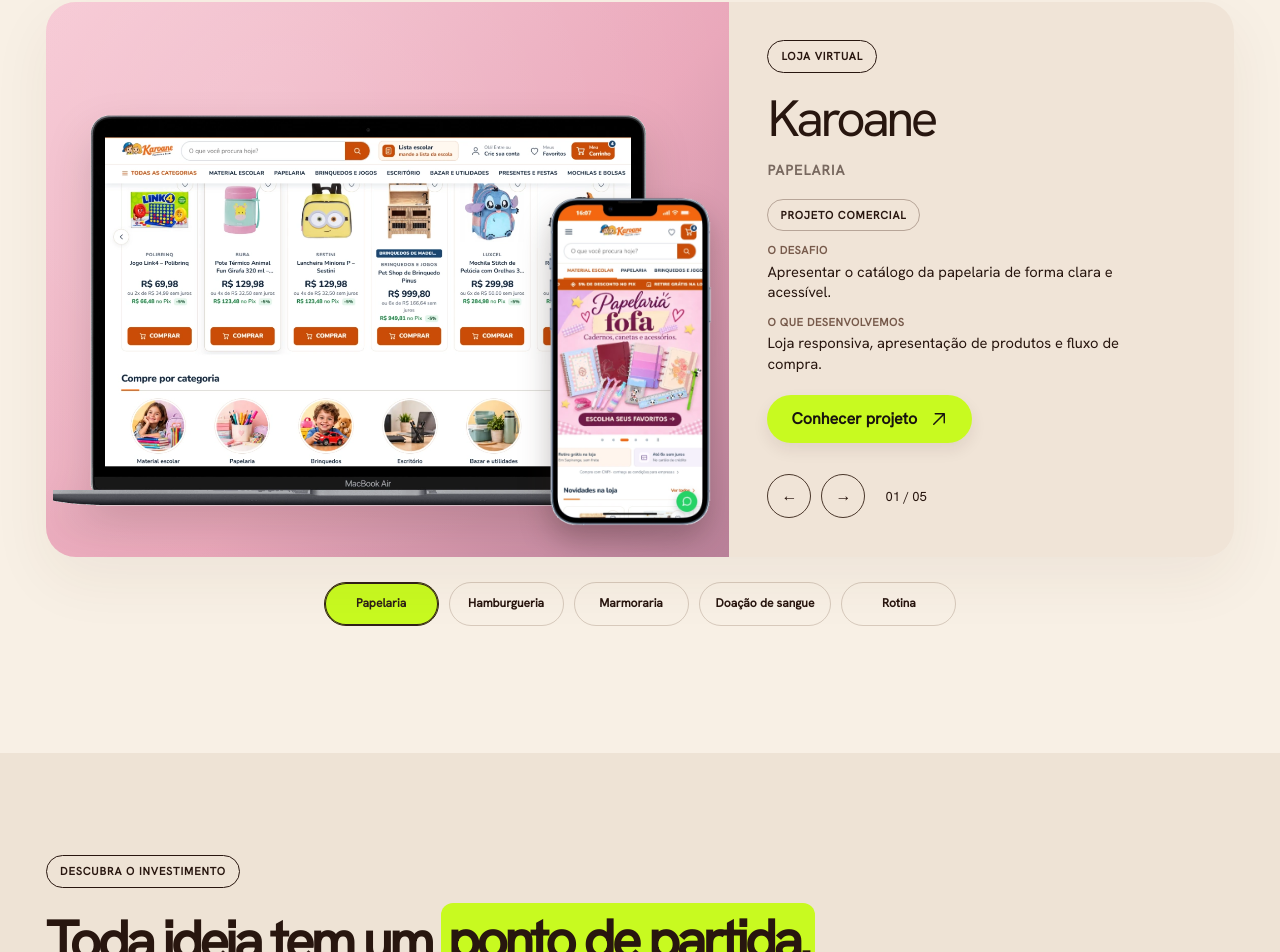
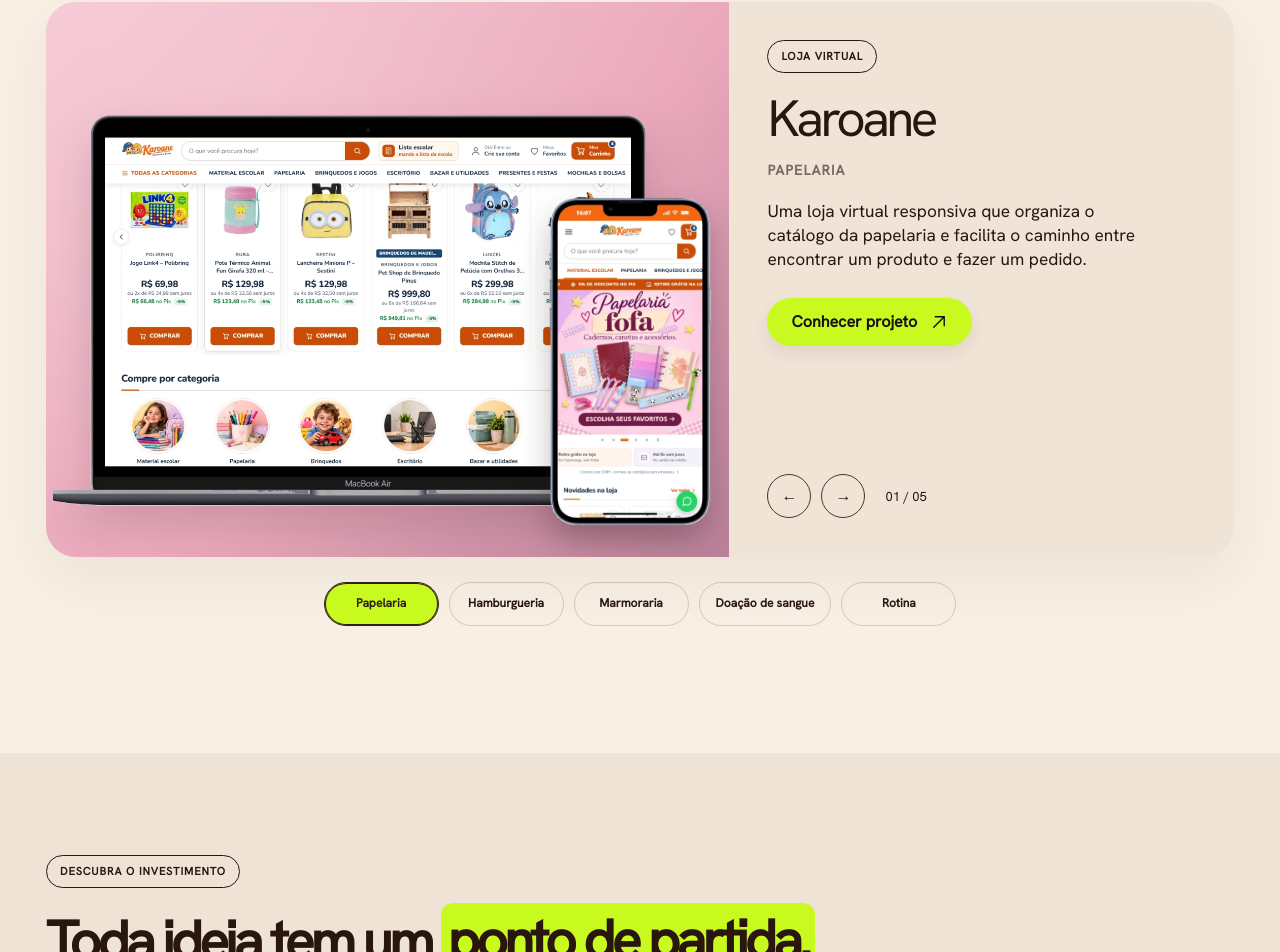
Before and after one commit to palomagl/unica, a React (Vite) app: page / in a window 1280 px wide. Shown: the part 3773-4725 px from the top of the page. Built offline with nearby package versions, Linux system fonts and the light colour scheme.

Commit message:
fix: simplificar textos do portfólio e remover classificações

```diff
--- a/src/App.tsx
+++ b/src/App.tsx
@@ -38,39 +38,34 @@ const palettes = [
 const projects = [
   {
     name: 'Papelaria', brand: 'Karoane', kind: 'Loja virtual',
-    outcome: 'Produtos organizados numa loja fácil de explorar, escolher e comprar.',
-    relationship: 'Projeto comercial', goal: 'Apresentar o catálogo da papelaria de forma clara e acessível.', built: 'Loja responsiva, apresentação de produtos e fluxo de compra.',
+    outcome: 'Uma loja virtual responsiva que organiza o catálogo da papelaria e facilita o caminho entre encontrar um produto e fazer um pedido.',
     visual: 'karoane', url: 'https://karoane.vercel.app/',
     cover: '/cover-karoane.svg',
     bg: 'linear-gradient(135deg,#eab3bc,#8a4b69)',
   },
   {
     name: 'Hamburgueria', brand: 'Bruto', kind: 'Site e pedidos online',
-    outcome: 'Uma experiência que valoriza o cardápio e facilita o caminho entre escolher e pedir.',
-    relationship: 'Projeto de portfólio', goal: 'Facilitar o caminho entre conhecer o cardápio e fazer um pedido.', built: 'Experiência digital para apresentar o cardápio e direcionar pedidos.',
+    outcome: 'Um site que apresenta o cardápio com personalidade e facilita o caminho entre escolher um produto e fazer um pedido.',
     visual: 'bruto', url: 'https://borapedir-delivery.vercel.app/bruto',
     cover: '/cover-bruto.svg',
     bg: 'linear-gradient(135deg,#8d492d,#3e261d)',
   },
   {
     name: 'Marmoraria', brand: 'Vértice Mármores', kind: 'Sistema e experiência digital',
-    outcome: 'Simulação de peças em 3D, personalização de materiais e organização de orçamentos.',
-    relationship: 'Projeto de portfólio', goal: 'Ajudar na apresentação das opções e na preparação de orçamentos.', built: 'Visualização de peças em 3D, seleção de materiais e organização de orçamentos.',
+    outcome: 'Uma experiência digital com visualização de peças em 3D, seleção de materiais e organização de orçamentos.',
     visual: 'vertice', url: 'https://vertice-marmores.vercel.app/',
     cover: '/cover-vertice.svg',
     bg: 'linear-gradient(135deg,#8c8579,#403b35)',
   },
   {
     name: 'Doação de sangue', brand: 'DOE+ RS', kind: 'Aplicação de impacto social',
-    outcome: 'Uma experiência digital para apoiar e incentivar a doação de sangue no Rio Grande do Sul.',
-    relationship: 'Projeto autoral', goal: 'Tornar informações sobre doação de sangue mais acessíveis.', built: 'Aplicação com informações para doadores e consulta de hemocentros.',
+    outcome: 'Uma aplicação que reúne informações para doadores e permite consultar hemocentros no Rio Grande do Sul.',
     visual: 'doe', url: 'https://doe-mais-rs.vercel.app/',
     bg: 'linear-gradient(135deg,#e65c5c,#71252d)',
   },
   {
     name: 'Rotina', brand: 'Minha Rotina', kind: 'Plataforma de organização pessoal',
-    outcome: 'Finanças, tarefas e hábitos organizados em uma experiência simples para o dia a dia.',
-    relationship: 'Projeto autoral', goal: 'Reunir a organização pessoal num só espaço.', built: 'Experiência de acompanhamento de tarefas, finanças e hábitos.',
+    outcome: 'Uma plataforma para reunir tarefas, finanças e hábitos e deixar a organização do dia a dia mais simples.',
     visual: 'rotina', url: '',
     cover: '/screens/rotina-desktop-alpha.svg',
     bg: 'linear-gradient(135deg,#dff4ee,#accdc5)',
@@ -362,9 +357,7 @@ export default function App() {
             <div className="u-project-copy" key={p.name}>
               <span className="u-kicker">{p.kind}</span>
               <h3>{p.brand}</h3><p className="u-project-brand">{p.name}</p>
-              <span className="u-project-nature">{p.relationship}</span>
-              <p className="u-project-problem"><strong>O desafio</strong>{p.goal}</p>
-              <p className="u-project-delivery"><strong>O que desenvolvemos</strong>{p.built}</p>
+              <p className="u-project-description">{p.outcome}</p>
               {p.url ? <a href={p.url} target="_blank" rel="noopener noreferrer" className="u-pill">Conhecer projeto <ArrowUpRight /></a> : <a href={QUOTE_LINK} target="_blank" rel="noopener noreferrer" className="u-pill">Conversar sobre o projeto <ArrowUpRight /></a>}
               <div className="u-project-controls">
                 <button className="u-control" type="button" aria-label="Projeto anterior" onClick={()=>changeProject(-1)}>←</button>
@@ -373,7 +366,7 @@ export default function App() {
               </div>
             </div>
           </div>
-          <div className="u-small-projects" ref={projectTabsRef} role="group" aria-label="Selecionar projeto">
+          <div className="u-small-projects u-reveal" ref={projectTabsRef} role="group" aria-label="Selecionar projeto">
             {visibleProjects.map((q,i) => <button key={q.name} type="button" aria-pressed={project===i} aria-label={`Ver exemplo de ${q.name}: ${q.brand}`} onClick={()=>setProject(i)}>{q.name}</button>)}
           </div>
         </div>
```
